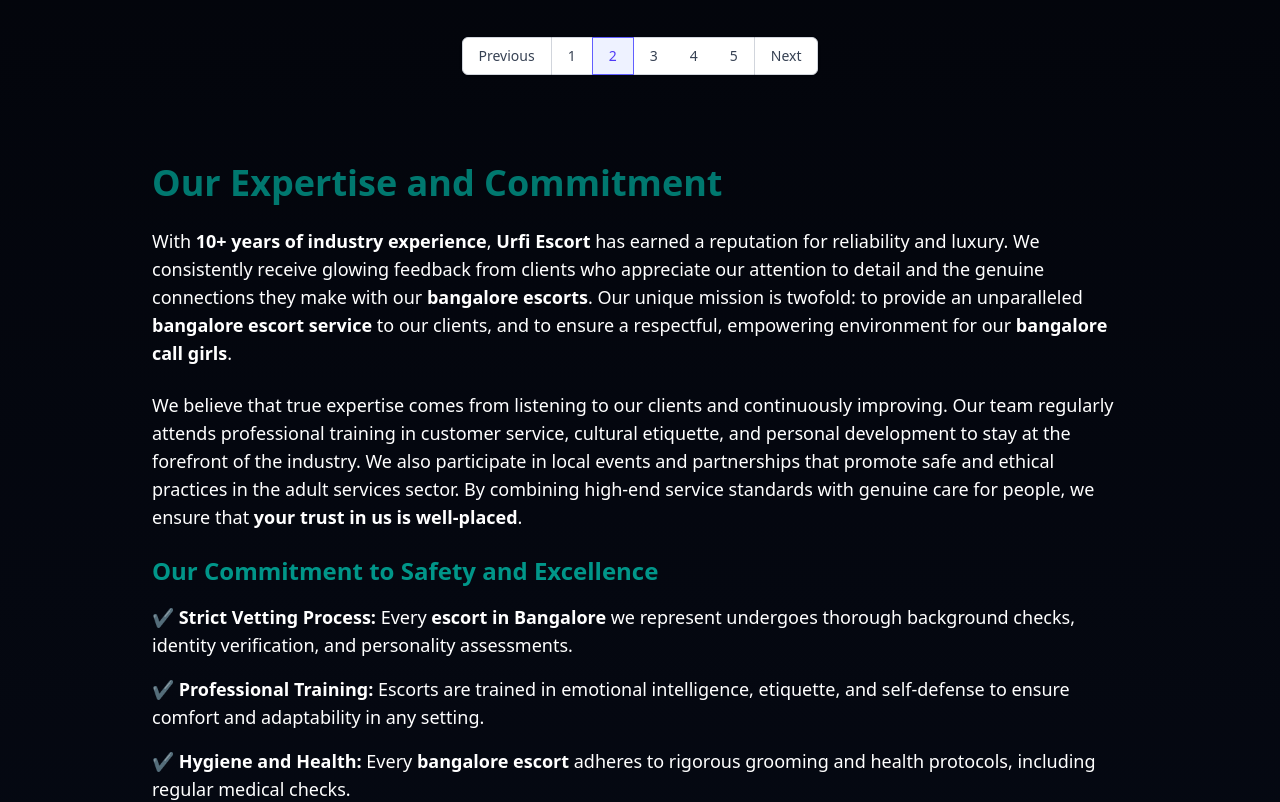
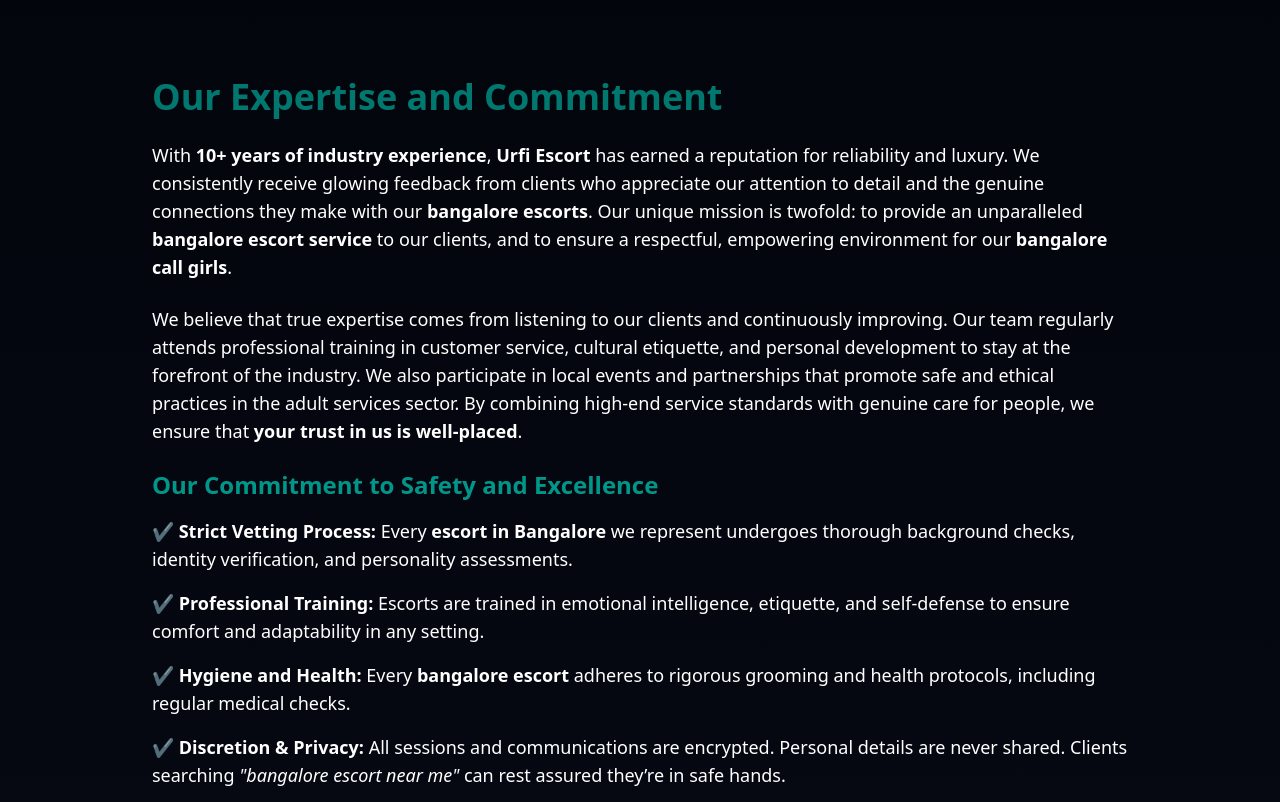
Before and after one commit to reyx-web/Urfi, a plain HTML site: page public/bangalore-escort.html in a window 1280 px wide. Shown: the part 4479-5281 px from the top of the page. Drawn offline with nearby package versions, Linux system fonts and the light colour scheme.

Commit message:
fix minor issue

```diff
--- a/public/bangalore-escort.html
+++ b/public/bangalore-escort.html
@@ -123,7 +123,7 @@
 }
 </script>
         <!-- Schema Markup Ends Here -->
-    <script src="../app.js" defer></script>
+    <script defer src="https://unpkg.com/alpinejs@3.x.x/dist/cdn.min.js"></script>
     <!-- Image Block-->
     <script>
       // Disable right-click
@@ -1167,32 +1167,6 @@
         </div>
       </div>
     </main>
- <!-- Pagination Component -->
-<div class="flex justify-center py-6 overflow-x-auto">
-  <nav class="inline-flex rounded-md shadow">
-    <a href="/" class="inline-flex items-center px-4 py-2 rounded-l-md border border-gray-300 bg-white text-sm font-medium text-gray-700 hover:bg-gray-50">
-      Previous
-    </a>
-    <a href="/" class="inline-flex items-center px-4 py-2 border-t border-b border-gray-300 bg-white text-sm font-medium text-gray-700 hover:bg-gray-50">
-      1
-    </a>
-    <a href="bangalore-escort.html" class="inline-flex items-center px-4 py-2 border border-indigo-500 bg-indigo-50 text-sm font-medium text-indigo-600">
-      2
-    </a>
-    <a href="bangalore-escorts.html" class="inline-flex items-center px-4 py-2 border-t border-b border-gray-300 bg-white text-sm font-medium text-gray-700 hover:bg-gray-50">
-      3
-    </a>
-    <a href="bangalore-escort-service.html" class="inline-flex items-center px-4 py-2 border-t border-b border-gray-300 bg-white text-sm font-medium text-gray-700">
-      4
-    </a>
-    <a href="bangalore-escorts-services.html" class="md:inline-flex items-center px-4 py-2 hidden border-t border-b border-gray-300 bg-white text-sm font-medium text-gray-700 hover:bg-gray-50">
-      5
-    </a>
-    <a href="bangalore-escort-services.html" class="inline-flex items-center px-4 py-2 rounded-r-md border border-gray-300 bg-white text-sm font-medium text-gray-700 hover:bg-gray-50">
-      Next
-    </a>
-  </nav>
-</div>
 <!-- Section 1-->
     <section class="max-w-5xl mx-auto px-6 py-16">
       <h2 class="text-3xl md:text-4xl font-bold text-teal-700 mb-6">
```
Also changed, not shown: public/bangalore-escorts.html (+1 -1 lines).
